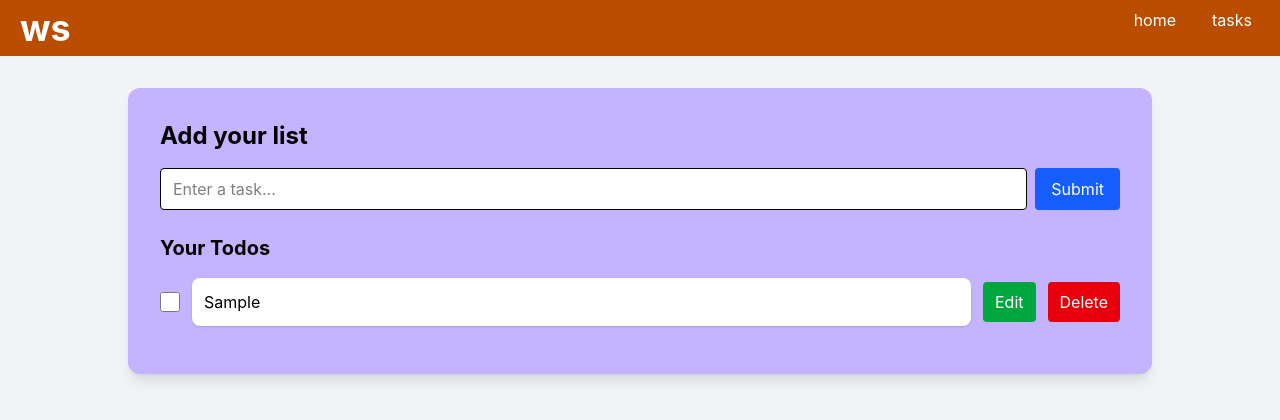
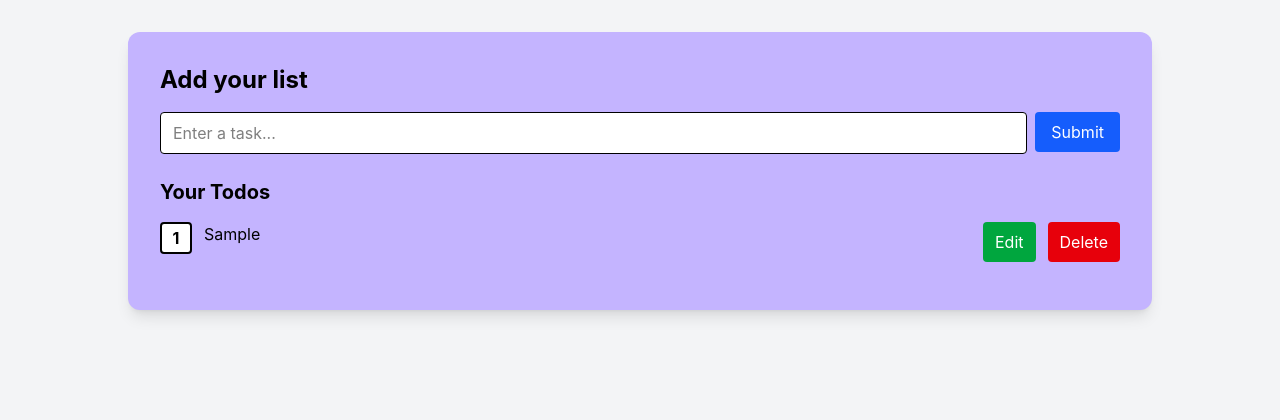
Before and after one commit to abhishekcodebytes/Todo-list, a React (Vite) app: page / in a window 1280 px wide. Both pictures are taken after typing "Sample" into the empty fields and a click on the button "Submit". Shown: the top 420 px of the page. Built offline with nearby package versions, Linux system fonts and the light colour scheme.

Commit message:
add local storage

```diff
--- a/index.html
+++ b/index.html
@@ -4,7 +4,7 @@
     <meta charset="UTF-8" />
     <link rel="icon" type="image/svg+xml" href="/favicon.svg" />
     <meta name="viewport" content="width=device-width, initial-scale=1.0" />
-    <title>To do app </title>
+    <title>meow </title>
   </head>
   <body>
     <div id="root"></div>
--- a/src/App.jsx
+++ b/src/App.jsx
@@ -1,75 +1,137 @@
-import { useState } from "react";
-import Navbar from "./component/Navbar";
+import { useEffect, useRef, useState } from "react";
 
 function App() {
   const [todo, setTodo] = useState("");
-  const [todos, setTodos] = useState([]);
+
+  const [todos, setTodos] = useState(() => {
+    try {
+      const savedTodos = localStorage.getItem("todos");
+      return savedTodos ? JSON.parse(savedTodos) : [];
+    } catch (error) {
+      return [];
+    }
+  });
 
   const [isEditing, setIsEditing] = useState(false);
   const [editIndex, setEditIndex] = useState(null);
 
+  const textareaRef = useRef(null);
+
+  // Save todos to localStorage
+  useEffect(() => {
+    localStorage.setItem("todos", JSON.stringify(todos));
+  }, [todos]);
+
+  // Input change
   const handleChange = (e) => {
     setTodo(e.target.value);
+
+    e.target.style.height = "auto";
+    e.target.style.height = `${e.target.scrollHeight}px`;
   };
 
+  // Reset textarea to normal size
+  const resetTextarea = () => {
+    if (textareaRef.current) {
+      textareaRef.current.style.height = "auto";
+    }
+  };
+
+  // Add / Update
   const handleAdd = () => {
     if (todo.trim() === "") return;
 
     if (isEditing) {
       const updatedTodos = [...todos];
-      updatedTodos[editIndex].todo = todo;
+
+      updatedTodos[editIndex] = {
+        ...updatedTodos[editIndex],
+        todo: todo,
+      };
+
       setTodos(updatedTodos);
 
       setIsEditing(false);
       setEditIndex(null);
     } else {
-      setTodos([...todos, { todo, isCompleted: false }]);
+      const newTodo = {
+        todo: todo,
+        isCompleted: false,
+      };
+
+      setTodos([...todos, newTodo]);
     }
 
     setTodo("");
+
+    // Make textarea normal size again
+    resetTextarea();
   };
 
+  // Delete
   const handleDelete = (index) => {
+    const confirmDelete = window.confirm(
+      "Are you sure you want to delete?"
+    );
+
+    if (!confirmDelete) return;
+
     const newTodos = todos.filter((_, i) => i !== index);
     setTodos(newTodos);
-    alert("Todo Deleted Successfully!");
   };
 
+  // Edit
   const handleEdit = (index) => {
-    setTodo(todos[index].todo);
+    const text = todos[index].todo;
+
+    setTodo(text);
     setIsEditing(true);
     setEditIndex(index);
+
+    // Expand textarea according to existing text
+    setTimeout(() => {
+      if (textareaRef.current) {
+        textareaRef.current.style.height = "auto";
+        textareaRef.current.style.height =
+          `${textareaRef.current.scrollHeight}px`;
+      }
+    }, 0);
   };
 
+  // Checkbox
   const handleCheckbox = (index) => {
     const newTodos = [...todos];
-    newTodos[index].isCompleted = !newTodos[index].isCompleted;
+
+    newTodos[index] = {
+      ...newTodos[index],
+      isCompleted: !newTodos[index].isCompleted,
+    };
+
     setTodos(newTodos);
   };
 
   return (
-    <>
-      <Navbar />
-
     <div className="min-h-screen bg-gray-100 pt-8 px-8">
       <div className="bg-violet-300 rounded-xl w-full max-w-5xl p-8 shadow-lg mx-auto">
+
         <h1 className="text-2xl font-bold mb-4">
           Add your list
         </h1>
 
         {/* Input */}
-          <div className="flex gap-2 mb-6">
-            <input
-              type="text"
+        <div className="flex items-start gap-2 mb-6">
+          <textarea
+            ref={textareaRef}
             placeholder="Enter a task..."
             value={todo}
             onChange={handleChange}
-              className="flex-1 border border-black rounded px-3 py-2 bg-white outline-none"
+            rows="1"
+            className="flex-1 min-w-0 border border-black rounded px-3 py-2 bg-white outline-none resize-none overflow-hidden"
           />
 
           <button
             onClick={handleAdd}
-              className="bg-blue-600 text-white px-4 py-2 rounded hover:bg-blue-700"
+            className="shrink-0 self-start bg-blue-600 text-white px-4 py-2 rounded hover:bg-blue-700"
           >
             {isEditing ? "Update" : "Submit"}
           </button>
@@ -80,25 +142,34 @@ function App() {
         </h2>
 
         {todos.length === 0 ? (
-            <p className="text-gray-700">Nothing to show. 🥺</p>
+          <p className="text-gray-700">
+            Nothing to show. 🥺
+          </p>
         ) : (
           todos.map((item, index) => (
             <div
               key={index}
-                className="flex items-center gap-3 mb-4"
+              className="flex items-start gap-3 mb-4 w-full"
             >
-                <input
-                  type="checkbox"
-                  checked={item.isCompleted}
-                  onChange={() => handleCheckbox(index)}
-                  className="w-5 h-5"
-                />
 
-                <div className="flex-1 bg-white rounded-lg shadow p-3">
+              {/* Number Box */}
+              <div
+                onClick={() => handleCheckbox(index)}
+                className={`w-8 h-8 shrink-0 border-2 border-black rounded flex items-center justify-center cursor-pointer font-bold ${
+                  item.isCompleted
+                    ? "bg-green-500 text-white"
+                    : "bg-white"
+                }`}
+              >
+                {index + 1}
+              </div>
+
+              {/* Todo Text */}
+              <div className="flex-1 min-w-0 break-words">
                 <span
                   className={
                     item.isCompleted
-                        ? "line-through text-gray-500"
+                      ? "font-bold text-red-700"
                       : ""
                   }
                 >
@@ -106,25 +177,28 @@ function App() {
                 </span>
               </div>
 
+              {/* Edit Button */}
               <button
                 onClick={() => handleEdit(index)}
-                  className="bg-green-600 text-white px-3 py-2 rounded hover:bg-green-700"
+                className="shrink-0 bg-green-600 text-white px-3 py-2 rounded hover:bg-green-700"
               >
                 Edit
               </button>
 
+              {/* Delete Button */}
               <button
                 onClick={() => handleDelete(index)}
-                  className="bg-red-600 text-white px-3 py-2 rounded hover:bg-red-700"
+                className="shrink-0 bg-red-600 text-white px-3 py-2 rounded hover:bg-red-700"
               >
                 Delete
               </button>
+
             </div>
           ))
         )}
+
       </div>
     </div>
-    </>
   );
 }
 
```
Lines whose indentation alone changed are shown as unchanged.
